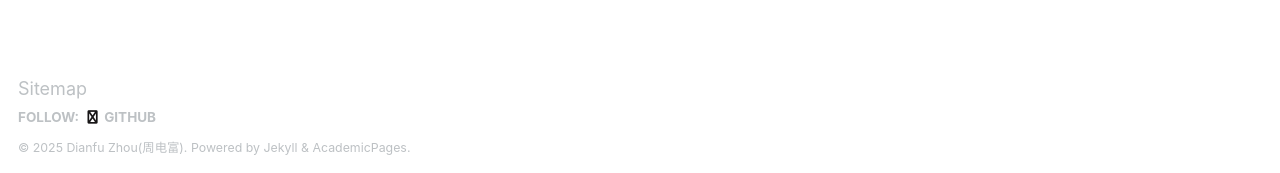
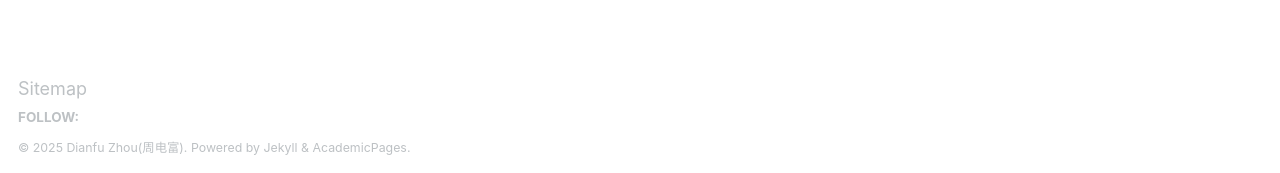
Before and after one commit to zhoudianfu/zhoudianfu.github.io, a Jekyll site: the page built from _pages/about.md, in a window 1280 px wide. Shown: the part 724-897 px from the top of the page. Built offline with Jekyll 4.4.1, drawn with Linux system fonts in a browser that asks for light colours.

Commit message:
Update footer.html

```diff
--- a/_includes/footer.html
+++ b/_includes/footer.html
@@ -11,8 +11,8 @@
     {% if site.facebook.username %}
       <li><a href="https://facebook.com/{{ site.facebook.username }}"><i class="fa fa-fw fa-facebook-square" aria-hidden="true"></i> Facebook</a></li>
     {% endif %}
-    {% if site.author.github %}
-      <li><a href="http://github.com/{{ site.author.github }}"><i class="fa fa-fw fa-github" aria-hidden="true"></i> GitHub</a></li>
+<!--     {% if site.author.github %}
+      <li><a href="http://github.com/{{ site.author.github }}"><i class="fa fa-fw fa-github" aria-hidden="true"></i> GitHub</a></li> -->
     {% endif %}
     {% if site.author.bitbucket %}
       <li><a href="http://bitbucket.org/{{ site.author.bitbucket }}"><i class="fa fa-fw fa-bitbucket" aria-hidden="true"></i> Bitbucket</a></li>
```
